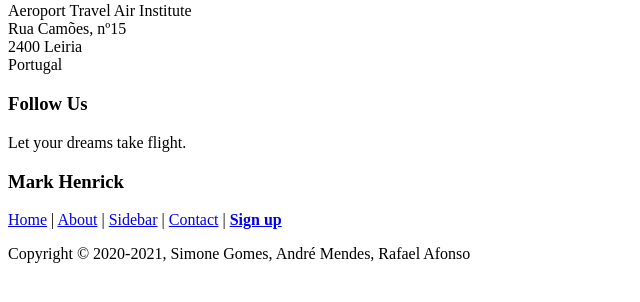
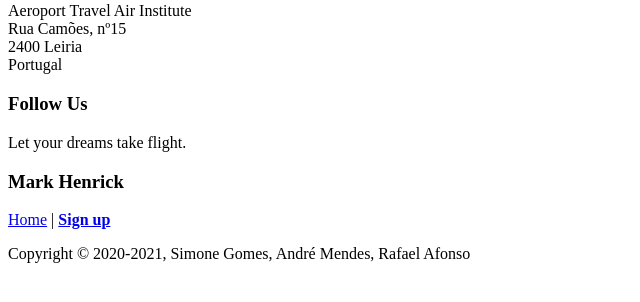
Before and after one commit to Simonegomes0/weblogicmvc, a PHP site: the page made by webapp/view/admin/index.phtml in a window 1280 px wide. Shown: the part 297-599 px from the top of the page, without its empty margins (0-640 px from the left). Run offline with PHP 8.4, Linux system fonts and the light colour scheme; the template is opened without the code that fills it, so the values that code supplies are empty.

Commit message:
footer update

```diff
--- a/webapp/view/layout/footer.phtml
+++ b/webapp/view/layout/footer.phtml
@@ -50,10 +50,7 @@
                     <div class="widget-body">
                         <p class="simplenav">
                             <a href="#">Home</a> |
-                            <a href="about.html">About</a> |
-                            <a href="sidebar-right.html">Sidebar</a> |
-                            <a href="contact.html">Contact</a> |
-                            <b><a href="signup.html">Sign up</a></b>
+                            <b><a href="../home/index">Sign up</a></b>
                         </p>
                     </div>
                 </div>
```
